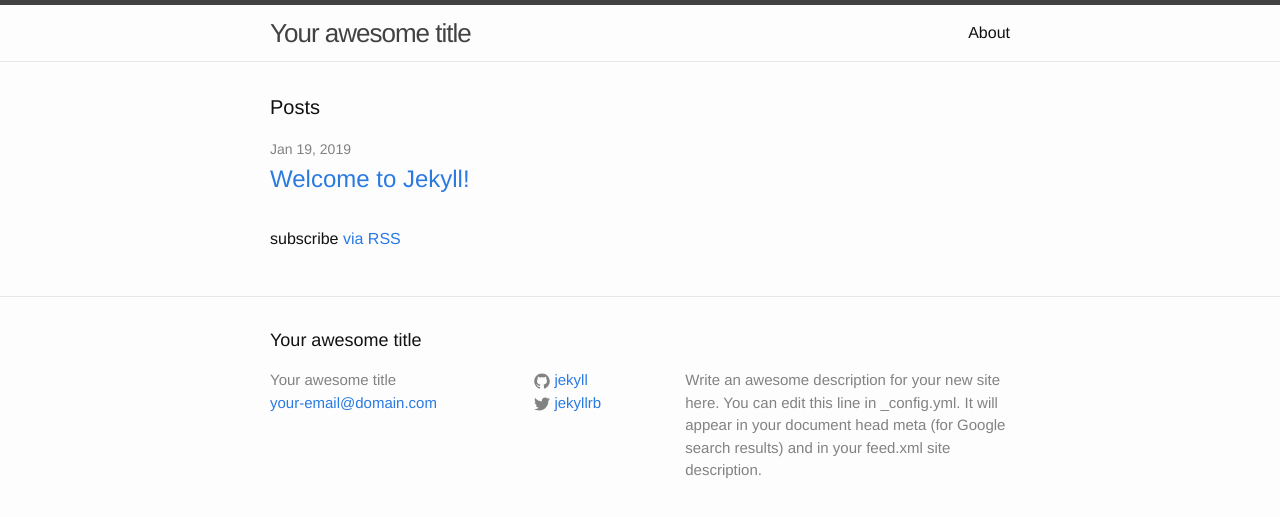
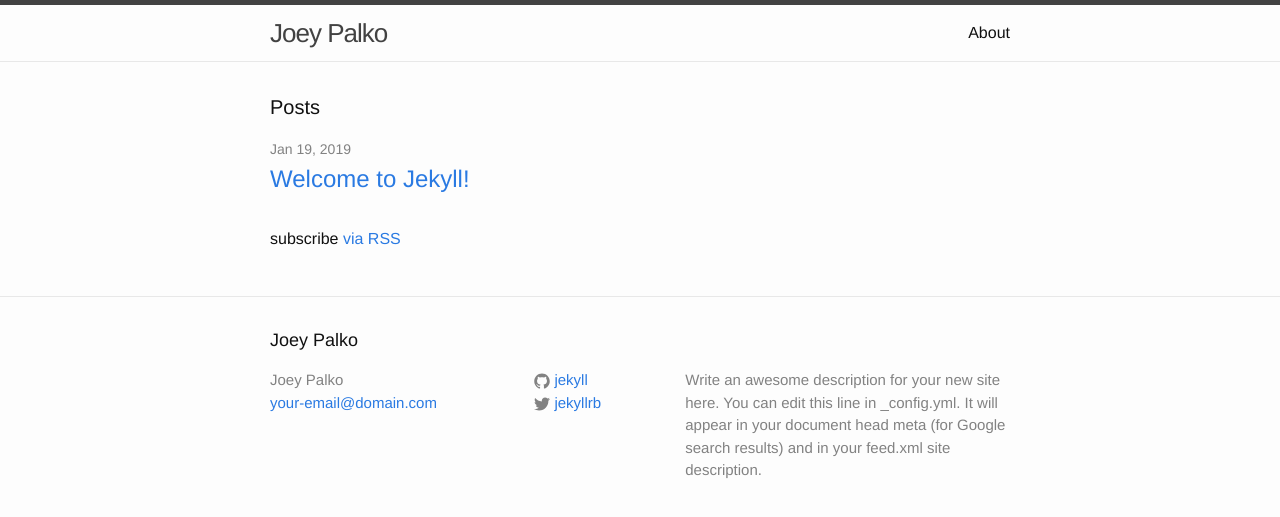
Before and after one commit to joeypalko/joeypalko.github.io, a Jekyll site: the page built from index.html, in a window 1280 px wide. Shown: the top 517 px of the page. Built offline with Jekyll 4.4.1, drawn with Linux system fonts in a browser that asks for light colours.

Commit message:
Update _config.yml

```diff
--- a/_config.yml
+++ b/_config.yml
@@ -6,7 +6,7 @@
 # 'jekyll serve'. If you change this file, please restart the server process.
 
 # Site settings
-title: Your awesome title
+title: Joey Palko
 email: your-email@domain.com
 description: > # this means to ignore newlines until "baseurl:"
   Write an awesome description for your new site here. You can edit this
```
